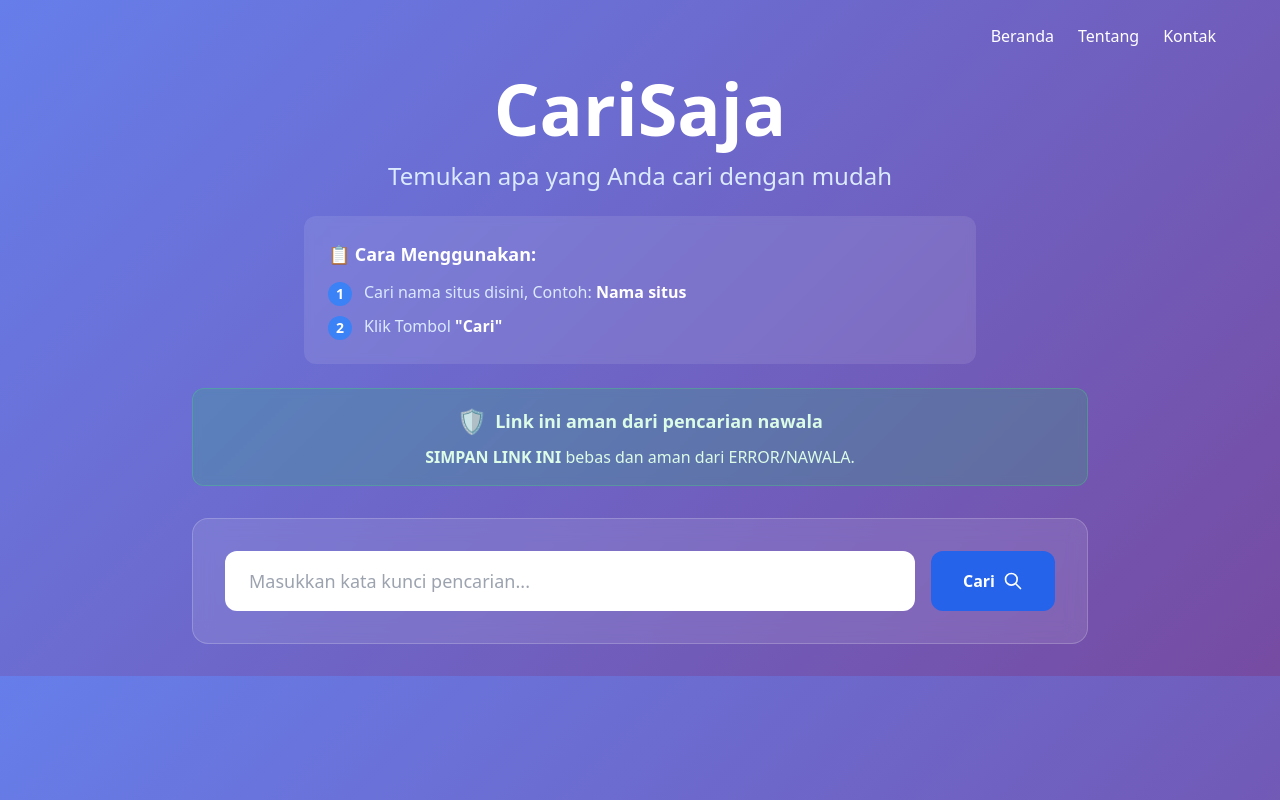
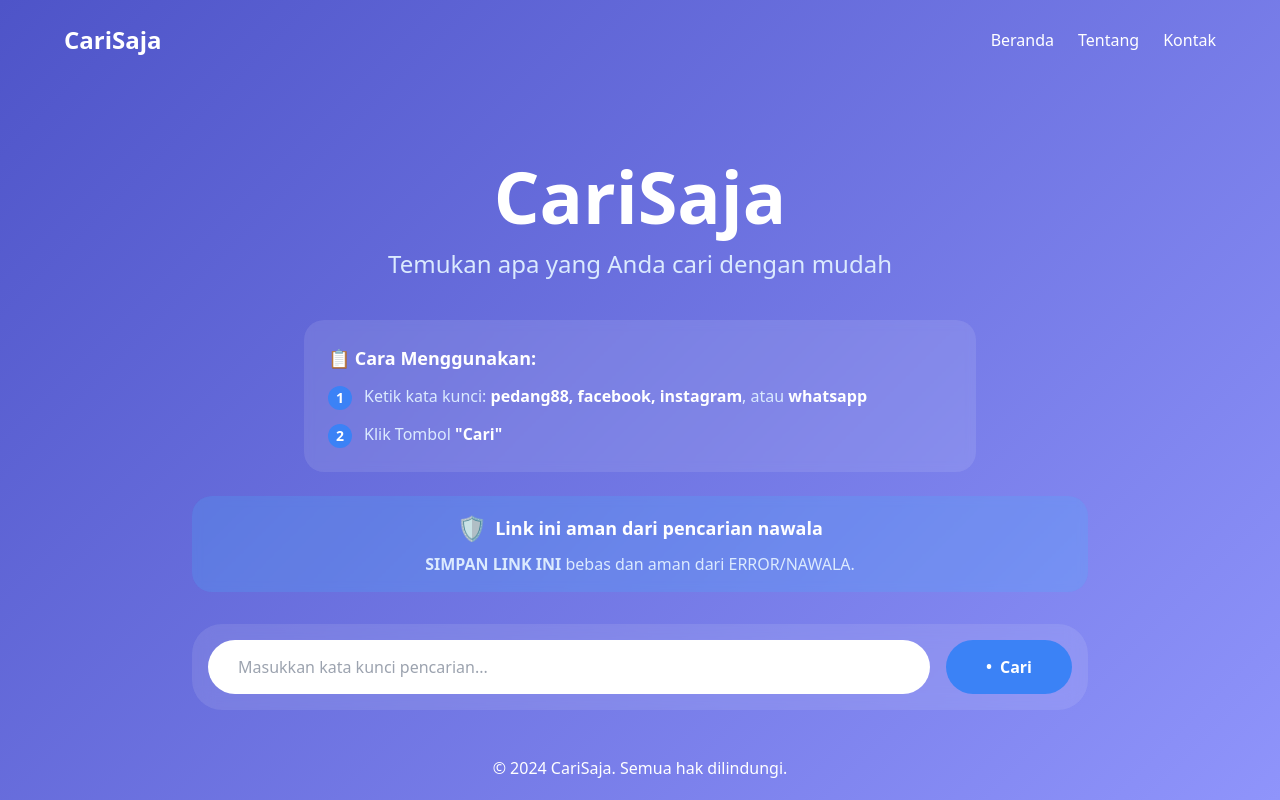
Before and after one commit to bnnpedang88MK/carisaja, a plain HTML site: page index.html in a window 1280 px wide. Drawn offline with nearby package versions, Linux system fonts and the light colour scheme.

Commit message:
Memperbarui desain sesuai dengan tampilan yang diinginkan

```diff
--- a/index.html
+++ b/index.html
@@ -5,69 +5,85 @@
     <meta name="viewport" content="width=device-width, initial-scale=1.0">
     <title>CariSaja - Pencarian Cerdas</title>
     <script src="https://cdn.tailwindcss.com"></script>
-    <script src="https://plugin-code.salesmartly.com/js/project_396939_410823_1753020262.js"></script>
     <style>
         body {
             box-sizing: border-box;
-        }
-
-        .gradient-bg {
-            background: linear-gradient(135deg, #667eea 0%, #764ba2 100%);
+            background: linear-gradient(135deg, #4e54c8 0%, #8f94fb 100%);
         }
 
         .search-container {
             backdrop-filter: blur(10px);
             background: rgba(255, 255, 255, 0.1);
+            border-radius: 30px;
         }
 
-        .result-item {
+        .instruction-box {
+            background: rgba(255, 255, 255, 0.1);
+            backdrop-filter: blur(5px);
+            border-radius: 20px;
+        }
+
+        .safety-notice {
+            background: rgba(72, 187, 255, 0.2);
+            backdrop-filter: blur(5px);
+            border-radius: 20px;
+        }
+
+        .search-input {
+            background: white;
+            border-radius: 100px;
+            padding: 15px 30px;
+            width: 100%;
+            border: none;
+            font-size: 16px;
+        }
+
+        .search-button {
+            background: #3b82f6;
+            color: white;
+            border-radius: 100px;
+            padding: 15px 40px;
+            font-weight: 600;
             transition: all 0.3s ease;
         }
 
-        .result-item:hover {
-            transform: translateY(-2px);
-            box-shadow: 0 10px 25px rgba(0, 0, 0, 0.1);
+        .search-button:hover {
+            background: #2563eb;
         }
 
-        .pulse-animation {
-            animation: pulse 2s infinite;
-        }
-
-        @keyframes pulse {
-            0%, 100% { opacity: 1; }
-            50% { opacity: 0.7; }
+        .copyright {
+            position: fixed;
+            bottom: 20px;
+            width: 100%;
+            text-align: center;
+            color: white;
         }
     </style>
 </head>
-<body class="h-full gradient-bg font-sans">
-    <main class="min-h-full flex flex-col">
-        <!-- Header -->
+<body class="min-h-screen font-sans">
     <header class="p-6">
         <nav class="flex justify-between items-center max-w-6xl mx-auto">
-                <div class="text-white text-2xl font-bold"></div>
-                <div class="hidden md:flex space-x-6 text-white">
-                    <a href="#" id="berandaLink" class="hover:text-blue-200 transition-colors">Beranda</a>
-                    <a href="#" id="tentangLink" class="hover:text-blue-200 transition-colors">Tentang</a>
-                    <a href="#" id="kontakLink" class="hover:text-blue-200 transition-colors">Kontak</a>
+            <div class="text-white text-2xl font-bold">CariSaja</div>
+            <div class="flex space-x-6 text-white">
+                <a href="#" class="hover:text-blue-200 transition-colors">Beranda</a>
+                <a href="#" class="hover:text-blue-200 transition-colors">Tentang</a>
+                <a href="#" class="hover:text-blue-200 transition-colors">Kontak</a>
             </div>
         </nav>
     </header>
 
-        <!-- Main Content -->
-        <div class="flex-1 flex items-center justify-center px-6">
+    <main class="flex-1 flex items-center justify-center px-6 mt-20">
         <div class="w-full max-w-4xl text-center">
-                <!-- Logo/Title -->
-                <div class="mb-8">
-                    <h1 class="text-5xl md:text-7xl font-bold text-white mb-4">CariSaja</h1>
-                    <p class="text-xl md:text-2xl text-blue-100 mb-6">Temukan apa yang Anda cari dengan mudah</p>
+            <h1 class="text-6xl md:text-7xl font-bold text-white mb-4">CariSaja</h1>
+            <p class="text-xl md:text-2xl text-blue-100 mb-10">Temukan apa yang Anda cari dengan mudah</p>
 
             <!-- Instructions -->
-                    <div class="bg-white/10 backdrop-blur-sm rounded-xl p-6 mb-6 text-left max-w-2xl mx-auto">
+            <div class="instruction-box p-6 mb-6 text-left max-w-2xl mx-auto">
                 <h3 class="text-lg font-semibold text-white mb-3">📋 Cara Menggunakan:</h3>
-                        <ol class="text-blue-100 space-y-2">
+                <ol class="text-blue-100 space-y-3">
                     <li class="flex items-start">
                         <span class="bg-blue-500 text-white rounded-full w-6 h-6 flex items-center justify-center text-sm font-bold mr-3 mt-0.5">1</span>
-                                <span>Cari nama situs disini, Contoh: <span class="font-semibold text-white">Nama situs</span></span>
+                        <span>Ketik kata kunci: <span class="font-semibold text-white">pedang88, facebook, instagram</span>, atau <span class="font-semibold text-white">whatsapp</span></span>
                     </li>
                     <li class="flex items-start">
                         <span class="bg-blue-500 text-white rounded-full w-6 h-6 flex items-center justify-center text-sm font-bold mr-3 mt-0.5">2</span>
@@ -77,74 +93,48 @@
             </div>
 
             <!-- Safety Notice -->
-                    <div class="bg-green-500/20 backdrop-blur-sm rounded-xl p-4 mb-6 border border-green-400/30">
+            <div class="safety-notice p-4 mb-8">
                 <div class="flex items-center justify-center mb-2">
                     <span class="text-2xl mr-2">🛡️</span>
-                            <h4 class="text-lg font-semibold text-green-100">Link ini aman dari pencarian nawala</h4>
+                    <h4 class="text-lg font-semibold text-white">Link ini aman dari pencarian nawala</h4>
                 </div>
-                        <p class="text-green-100 text-center">
+                <p class="text-blue-100 text-center">
                     <span class="font-semibold">SIMPAN LINK INI</span> bebas dan aman dari ERROR/NAWALA.
                 </p>
             </div>
-                </div>
 
             <!-- Search Box -->
-                <div class="search-container rounded-2xl p-8 mb-8 border border-white/20">
-                    <form id="searchForm" class="flex flex-col md:flex-row gap-4">
-                        <div class="flex-1">
-                            <label for="searchInput" class="sr-only">Kata kunci pencarian</label>
+            <div class="search-container p-2 mb-8">
+                <form id="searchForm" class="flex items-center gap-4 p-2">
                     <input
                         type="text"
                         id="searchInput"
+                        class="search-input"
                         placeholder="Masukkan kata kunci pencarian..."
-                                class="w-full px-6 py-4 text-lg rounded-xl border-0 focus:ring-4 focus:ring-blue-300 focus:outline-none"
                         required
                     >
-                        </div>
                     <button
                         type="submit"
-                            class="bg-blue-600 hover:bg-blue-700 text-white font-semibold px-8 py-4 rounded-xl transition-colors flex items-center justify-center gap-2"
+                        class="search-button flex items-center gap-2 whitespace-nowrap"
                     >
+                        <span class="relative -top-px">•</span>
                         <span>Cari</span>
-                            <svg class="w-5 h-5" fill="none" stroke="currentColor" viewBox="0 0 24 24">
-                                <path stroke-linecap="round" stroke-linejoin="round" stroke-width="2" d="M21 21l-6-6m2-5a7 7 0 11-14 0 7 7 0 0114 0z"></path>
-                            </svg>
                     </button>
                 </form>
             </div>
-
-                <!-- Search Results -->
-                <div id="searchResults" class="space-y-4 text-left">
-                    <!-- Results will be populated here -->
-                </div>
-            </div>
         </div>
     </main>
+
+    <footer class="copyright">
+        © 2024 CariSaja. Semua hak dilindungi.
+    </footer>
 
     <script>
         document.getElementById('searchForm').addEventListener('submit', function(e) {
             e.preventDefault();
             const searchTerm = document.getElementById('searchInput').value;
-
-            // Lakukan pencarian di sini
             const searchUrl = `https://www.google.com/search?q=${encodeURIComponent(searchTerm)}`;
             window.open(searchUrl, '_blank');
-        });
-
-        // Fungsi untuk menu navigasi
-        document.getElementById('berandaLink').addEventListener('click', function(e) {
-            e.preventDefault();
-            // Tambahkan fungsi untuk halaman beranda
-        });
-
-        document.getElementById('tentangLink').addEventListener('click', function(e) {
-            e.preventDefault();
-            // Tambahkan fungsi untuk halaman tentang
-        });
-
-        document.getElementById('kontakLink').addEventListener('click', function(e) {
-            e.preventDefault();
-            // Tambahkan fungsi untuk halaman kontak
         });
     </script>
 </body>
```
Lines whose indentation alone changed are shown as unchanged.
